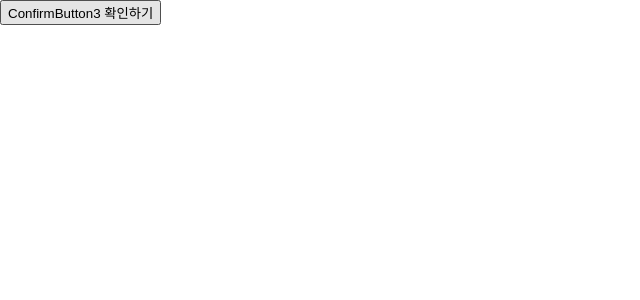
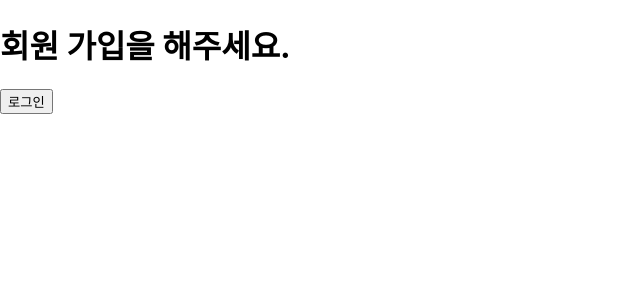
Before and after one commit to hwanbit/React, a React (Create React App) app: page / in a window 1280 px wide. Shown: the top 300 px of the page, without its empty margins (0-640 px from the left). Built offline with nearby package versions, Linux system fonts and the light colour scheme.

Commit message:
React 9장 조건부 렌더링, 엘리먼트 변수

```diff
--- a/src/ch08/ConfirmButton3.js
+++ b/src/ch08/ConfirmButton3.js
@@ -1,6 +1,6 @@
 import React, {useState} from "react";
 
-// bind 대신에 클래스 필드 문법으로 코드 변경
+// bind 대신에 함수 컴포넌트로 코드 변경
 function ConfirmButton3(props) {
     const[isConfirmed, setIsConfirmed] = useState(false);
 
--- /dev/null
+++ b/src/ch09/Greeting.jsx
@@ -0,0 +1,15 @@
+import React from "react";
+import UserGreeting from "./UserGreeting";
+import GuestGreeting from "./GuestGreeting";
+
+function Greeting(props) {
+    const isLoggedIn = props.isLoggedIn;
+
+    if(isLoggedIn) {
+        return <UserGreeting/>
+    } else {
+        return <GuestGreeting/>
+    }
+}
+
+export default Greeting;
--- /dev/null
+++ b/src/ch09/GuestGreeting.jsx
@@ -0,0 +1,7 @@
+import React from "react";
+
+function GuestGreeting(props) {
+    return <h1>회원 가입을 해주세요.</h1>;
+}
+
+export default GuestGreeting;
--- /dev/null
+++ b/src/ch09/LoginButton.jsx
@@ -0,0 +1,11 @@
+import React from "react";
+
+function LoginButton(props) {
+    return (
+        <button onClick={props.onClick}>
+            로그인
+        </button>
+    );
+}
+
+export default LoginButton;
--- /dev/null
+++ b/src/ch09/LoginControl.jsx
@@ -0,0 +1,33 @@
+import React, {useState} from "react";
+import LogoutButton from "./LogoutButton";
+import LoginButton from "./LoginButton";
+import Greeting from "./Greeting";
+
+function LoginControl(props) {
+    const [isLoggedIn, setIsLoggedIn] = useState(false);
+
+    const handleLoginClick = () => {
+        setIsLoggedIn(true);
+    }
+
+    const handleLogoutClick = () => {
+        setIsLoggedIn(false);
+    }
+
+    let button;
+
+    if(isLoggedIn) {
+        button = <LogoutButton onClick={handleLogoutClick} />;
+    } else {
+        button = <LoginButton onClick={handleLoginClick} />;
+    }
+
+    return (
+        <div>
+            <Greeting isLoggedIn={isLoggedIn}/>
+            {button}
+        </div>
+    )
+}
+
+export default LoginControl;
--- /dev/null
+++ b/src/ch09/LogoutButton.jsx
@@ -0,0 +1,11 @@
+import React from "react";
+
+function LogoutButton(props) {
+    return (
+        <button onClick={props.onClick}>
+            로그아웃
+        </button>
+    );
+}
+
+export default LogoutButton;
--- /dev/null
+++ b/src/ch09/UserGreeting.jsx
@@ -0,0 +1,7 @@
+import React from "react";
+
+function UserGreeting(props) {
+    return <h1>다시 오셨군요!</h1>;
+}
+
+export default UserGreeting;
--- a/src/index.js
+++ b/src/index.js
@@ -5,6 +5,7 @@
 import reportWebVitals from './reportWebVitals';
 
 import Library from "./ch03/Library";
+import ConfirmDialog from "./ch04/ConfirmDialog"
 import Clock from "./ch04/Clock";
 import CommentList from "./ch05/CommentList";
 import NotificationList from "./ch06/NotificationList";
@@ -13,20 +14,21 @@
 import MyButton from "./ch08/MyButton";
 import Toggle2 from "./ch08/Toggle2";
 import Toggle3 from "./ch08/Toggle3";
-import clickButton from "./ch08/ClickButton";
 import ClickButton from "./ch08/ClickButton";
 import Counter from "./ch08/Counter";
 import InputTest from "./ch08/InputTest";
 import ConfirmButton from "./ch08/ConfirmButton";
 import ConfirmButton2 from "./ch08/ConfirmButton2";
 import ConfirmButton3 from "./ch08/ConfirmButton3";
+import Greeting from "./ch09/Greeting";
+import LoginControl from "./ch09/LoginControl";
 
 const root = ReactDOM.createRoot(document.getElementById('root'));
 setInterval(
     ()=>{
         root.render(
             <React.StrictMode>
-                <ConfirmButton3 />
+                <LoginControl/>
             </React.StrictMode>
         );
     }
```
